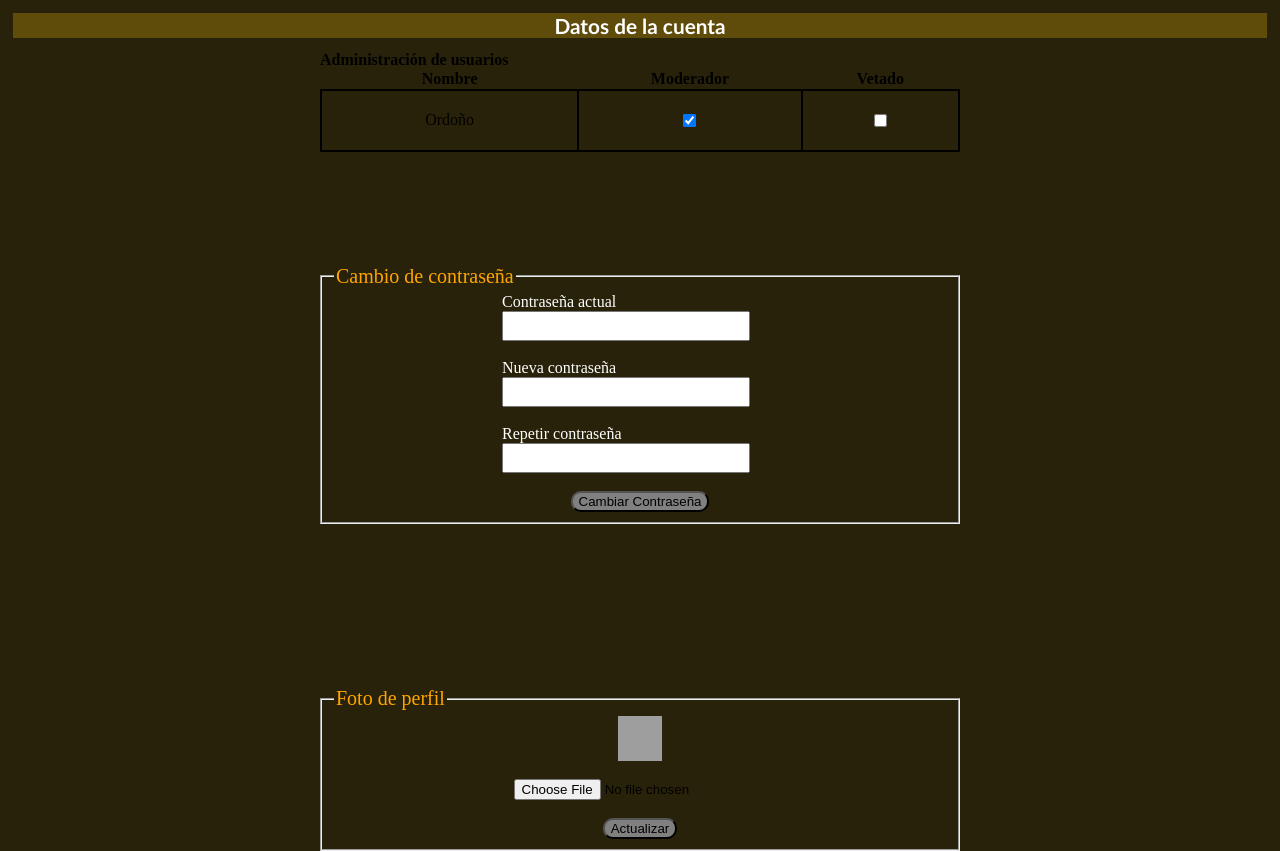
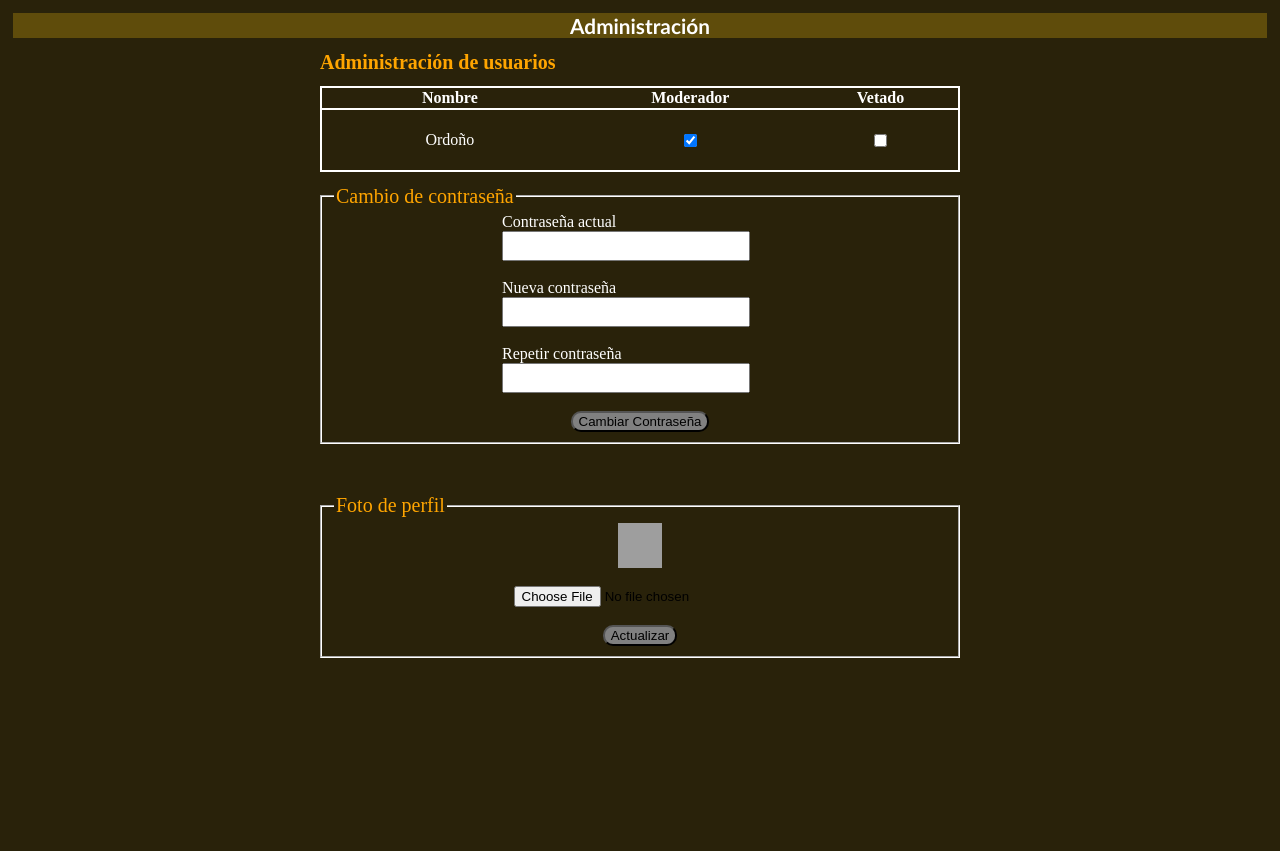
Before and after one commit to OrdoAlogo/BLOG, a PHP site: page /ajustes.php in a window 1280 px wide. Shown: the part 200-1051 px from the top of the page. Run offline with PHP 8.4, Linux system fonts and the light colour scheme; a user stored in the database is signed in; data comes from the database, SQL or seed files in the repository; grey boxes are pictures that could not be loaded.

Commit message:
tabla y espacios

```diff
--- a/JSCRIPT/usuario.js
+++ b/JSCRIPT/usuario.js
@@ -72,7 +72,7 @@ function faltaDatos(){
     });
 }
 
-/* Al registrarse, si algún campo esta vacio.
+/* Al registrarse, si falta la foto.
 Aparece un texto rojo advirtiendo */
 function faltaFoto(){
     document.addEventListener("DOMContentLoaded", function () {
--- a/PHP/conexion.php
+++ b/PHP/conexion.php
@@ -648,10 +648,6 @@ function cargarUsuarios(){
 
     }
 
-
-
-
-
 }
 
 //Función para añadir  o eliminar el rol de moderador
--- a/ajustes.php
+++ b/ajustes.php
@@ -22,9 +22,8 @@
         </div>
     </header>
 
-    <h2>Datos de la cuenta</h2>
+    <h2>Administración</h2>
     <main>
-
 
         <div class="adminUsuarios">
             <?php cargarUsuarios();?>
--- a/css/index.css
+++ b/css/index.css
@@ -28,8 +28,15 @@ body{background:#29220A;}
 }
 
 
-main{display: flex; height: 100%; flex-direction: row; justify-content: space-between; justify-items: center;
-    width: 90%; margin: 0 auto;}
+main{
+    display: flex;
+    height: 100%;
+    flex-direction: row;
+    /* justify-content: space-between;  */
+    justify-items: center;
+    width: 90%;
+    margin: 0 auto;
+}
 .icon-eye{color: orange;}
 .aside{display: flex; flex-direction: column; justify-content: space-between; justify-items: center; align-items: center;
     background: #29220A; border: 2px solid black; height: 100%; width: 30%;  padding: 15px;}
@@ -103,12 +110,37 @@ main{display: flex; height: 100%; flex-direction: row; justify-content: space-be
     text-decoration: none;
 }
 
+h4{
+    font-size: 20px;
+    margin-bottom: 2%;
+    color:orange
+}
 table {
+
+    color: white;
     border-collapse: collapse;
     width: 100%;
+    margin-bottom: 2%;
+
 }
+table tr{
+    /* background-color: red; */
+    border-right: 2px solid white;
+    border-left: 2px solid white ;
+    border-top: 2px solid white;
+    border-bottom: 2px solid white;
+}
+
 table td {
-    border: 2px solid black;
+
+
+
+    /* border: 2px solid white; */
     text-align: center;
     padding: 1.3rem;
+
 }
+
+fieldset{
+    border-color: white;
+}
```
